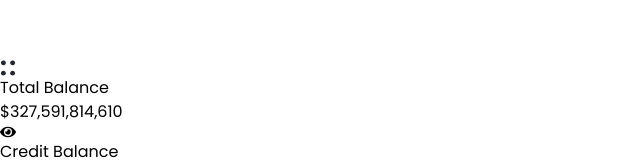
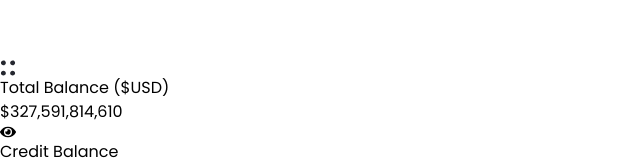
Before and after one commit to talha2224/Dong, a React (Vite) app: page /transfer in a window 1280 px wide. Shown: the part 1493-1655 px from the top of the page, without its empty margins (0-640 px from the left). Built offline with nearby package versions, Linux system fonts and the light colour scheme.

Commit message:
($USD) added in Transffer Page

```diff
--- a/src/pages/TransfferPage.jsx
+++ b/src/pages/TransfferPage.jsx
@@ -42,7 +42,7 @@ const TransfferPage = () => {
                 <div className='w-[100%] sm:w-[25rem] bg-[#FAF8F8] rounded-3xl shadow-xl border border-[#FFFEFE] mt-10 py-3 px-5'>
 
                     <div className='flex justify-between items-center mt-3 sm:mt-7'>
-                        <p className='text-[#a7a7a7] text-lg block'>Total Balance </p>
+                        <p className='text-[#a7a7a7] text-lg block'>Total Balance ($USD) </p>
                     </div>
 
                     <div className='flex items-center gap-x-2 md:mt-2'>
```
